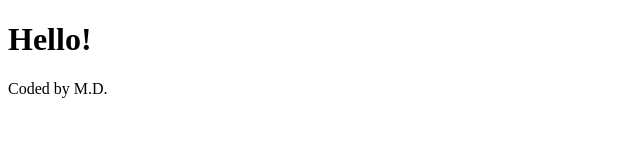
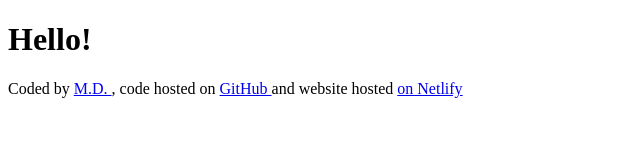
Before and after one commit to Maarinaa007/meteo, a plain HTML site: page index.html in a window 1280 px wide. Shown: the whole page, without its empty margins (0-640 px from the left). Drawn offline with Linux system fonts and the light colour scheme.

Commit message:
added links to the footer

```diff
--- a/index.html
+++ b/index.html
@@ -8,7 +8,11 @@
 <body>
     <h1>Hello!</h1>
     <footer>
-        Coded by M.D.
+        Coded by
+       <a href="https://github.com/Maarinaa007"> M.D. </a>, code hosted on
+       <a href="https://github.com/Maarinaa007/meteo"> GitHub </a> and website hosted
+       <a href="https://meteo-app-shecodes-01.netlify.app/">  on Netlify </a>
+
     </footer>
 </body>
 </html>
```
